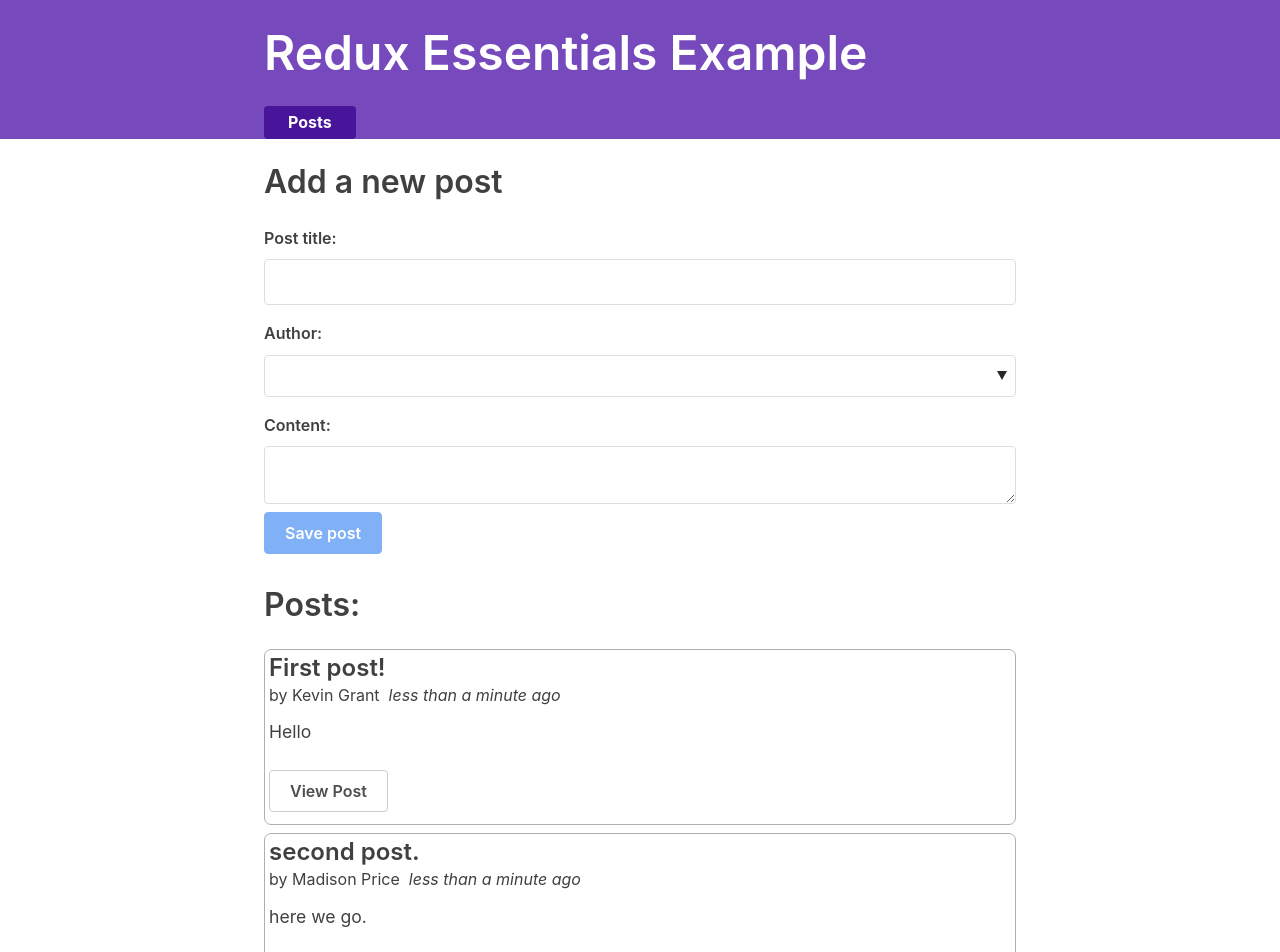
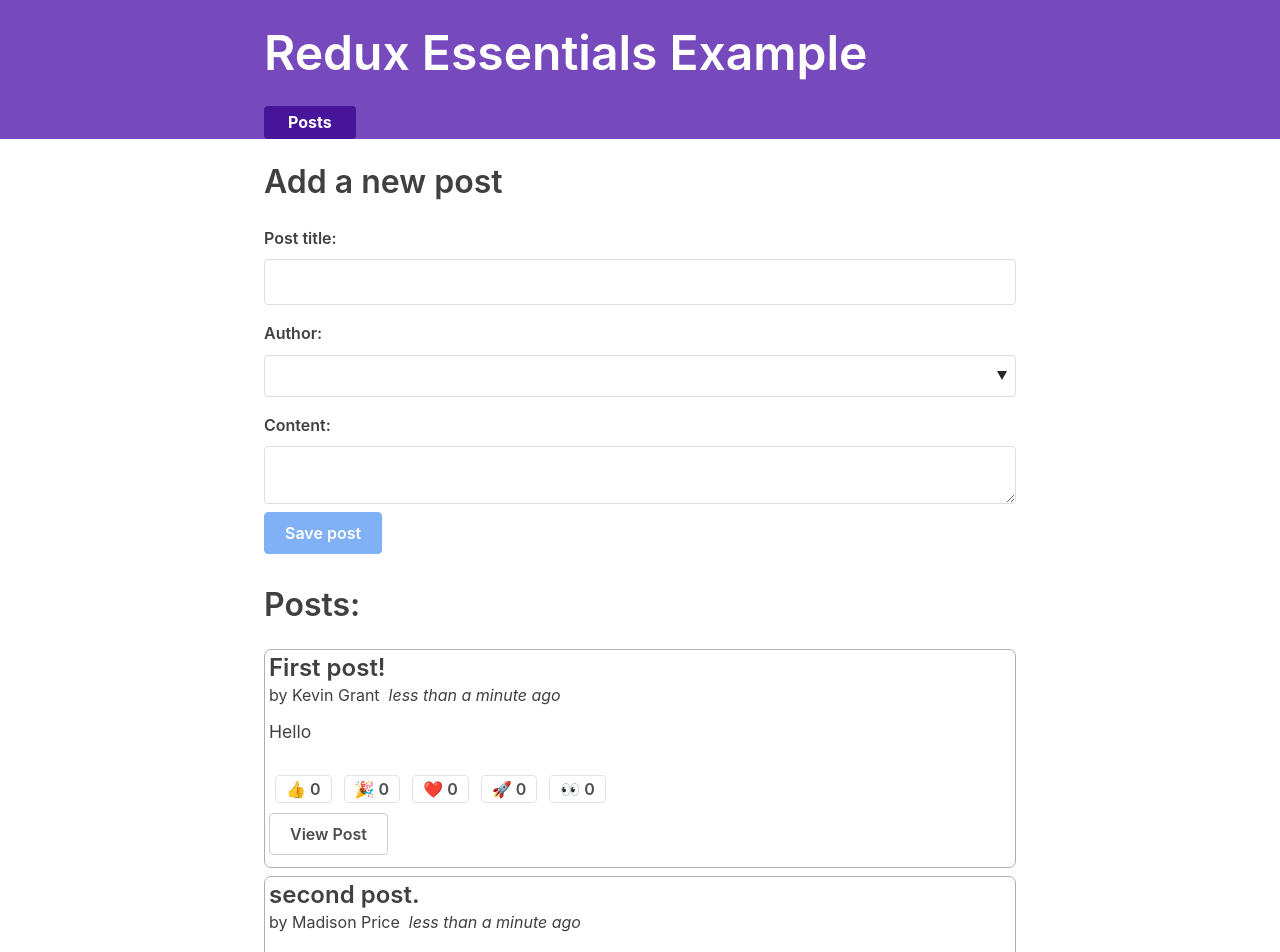
Before and after one commit to GaryChung34/redux-socialApp-example, a React (Create React App) app: page / in a window 1280 px wide. Shown: the top 952 px of the page. Built offline with nearby package versions, Linux system fonts and the light colour scheme; what miragejs, txtgen would draw is missing.

Commit message:
#8 reaction emoji button.

```diff
--- a/src/features/posts/postsList.js
+++ b/src/features/posts/postsList.js
@@ -3,6 +3,7 @@ import { useSelector } from 'react-redux'
 import { Link } from 'react-router-dom'
 import PostAuthor from './postAuthor.js'
 import TimeAgo from './timeAgo.js'
+import ReactionButtons from './reactionButton.js'
 
 export const PostsList = () => {
 	const posts = useSelector(state => state.posts)
@@ -15,6 +16,7 @@ export const PostsList = () => {
 				<PostAuthor userId={post.user} />
 				<TimeAgo timeStamp={post.date} />
 				<p className='post-content'>{post.content.substring(0,100)}</p>
+				<ReactionButtons post={post} />
 				<Link to={`/posts/${post.id}`} className="button muted-button">
 					View Post
 				</Link>
--- a/src/features/posts/postsSlice.js
+++ b/src/features/posts/postsSlice.js
@@ -1,8 +1,26 @@
 import { createSlice, nanoid } from "@reduxjs/toolkit"
 
 const initialState = [
-	{id: '1', title: 'First post!', content: 'Hello', user: '1', date: new Date().toISOString()},
-	{id: '2', title: 'second post.', content: 'here we go.', user: '2', date: new Date().toISOString()}
+	{id: '1', title: 'First post!', content: 'Hello', user: '1',
+		date: new Date().toISOString(),
+		reactions: {
+			thumbsUp: 0,
+	  	hooray: 0,
+	  	heart: 0,
+	  	rocket: 0,
+	  	eyes: 0
+		}
+	},
+	{id: '2', title: 'second post.', content: 'here we go.', user: '2',
+		date: new Date().toISOString(),
+		reactions: {
+			thumbsUp: 0,
+	  	hooray: 0,
+	  	heart: 0,
+	  	rocket: 0,
+	  	eyes: 0
+		}
+	}
 ]
 
 const postsSlice = createSlice({
@@ -22,7 +40,14 @@ const postsSlice = createSlice({
 						date: new Date().toISOString(),
 						title,
 						content,
-						user: userId
+						user: userId,
+						reactions: {
+							thumbsUp: 0,
+					  	hooray: 0,
+					  	heart: 0,
+					  	rocket: 0,
+					  	eyes: 0
+						}
 					}
 				}
 			}
@@ -35,6 +60,14 @@ const postsSlice = createSlice({
 				existPost.title = title
 				existPost.content = content
 			}
+		},
+
+		reactionAdded(state, action) {
+			const {postId, name} = action.payload
+			const existPost = state.find(post => post.id === postId)
+			if (existPost) {
+				existPost.reactions[name]++
+			}
 		}
 	}
 })
@@ -42,4 +75,4 @@ const postsSlice = createSlice({
 
 export default postsSlice.reducer
 
-export const { postAdded, postUpdated } = postsSlice.actions
+export const { postAdded, postUpdated , reactionAdded } = postsSlice.actions
--- /dev/null
+++ b/src/features/posts/reactionButton.js
@@ -0,0 +1,31 @@
+import React from 'react'
+import { useDispatch } from 'react-redux'
+import { reactionAdded } from './postsSlice.js'
+
+const reactionEmoji = {
+		thumbsUp: '👍',
+	  hooray: '🎉',
+	  heart: '❤️',
+	  rocket: '🚀',
+	  eyes: '👀'
+}
+
+const ReactionButtons = ({ post }) => {
+	const dispatch = useDispatch()
+
+	const reactionButtons = Object.entries(reactionEmoji).map(([name, emoji]) => {
+		return (
+			<button key={name} type='button' className='muted-button reaction-button'
+				onClick={() => {
+					dispatch(reactionAdded({postId: post.id, name}))
+				}}
+			>
+				{emoji} {post.reactions[name]}
+			</button>
+		)
+	})
+
+	return <div>{reactionButtons}</div>
+}
+
+export default ReactionButtons
--- a/src/features/posts/singlePostPage.js
+++ b/src/features/posts/singlePostPage.js
@@ -3,6 +3,8 @@ import { useSelector } from 'react-redux'
 import { Link } from 'react-router-dom'
 import PostAuthor from './postAuthor.js'
 import TimeAgo from './timeAgo.js'
+import ReactionButtons from './reactionButton.js'
+
 
 export const SinglePostPage = ({ match }) => {
 	const { postId } = match.params
@@ -25,6 +27,7 @@ export const SinglePostPage = ({ match }) => {
 				<PostAuthor userId={post.user} />
 				<TimeAgo timeStamp={post.date} />
 				<p className='post-content'>{post.content}</p>
+				<ReactionButtons post={post} />
 				<Link to={`/editPost/${postId}`} className='button'>
 					Edit post
 				</Link>
```
